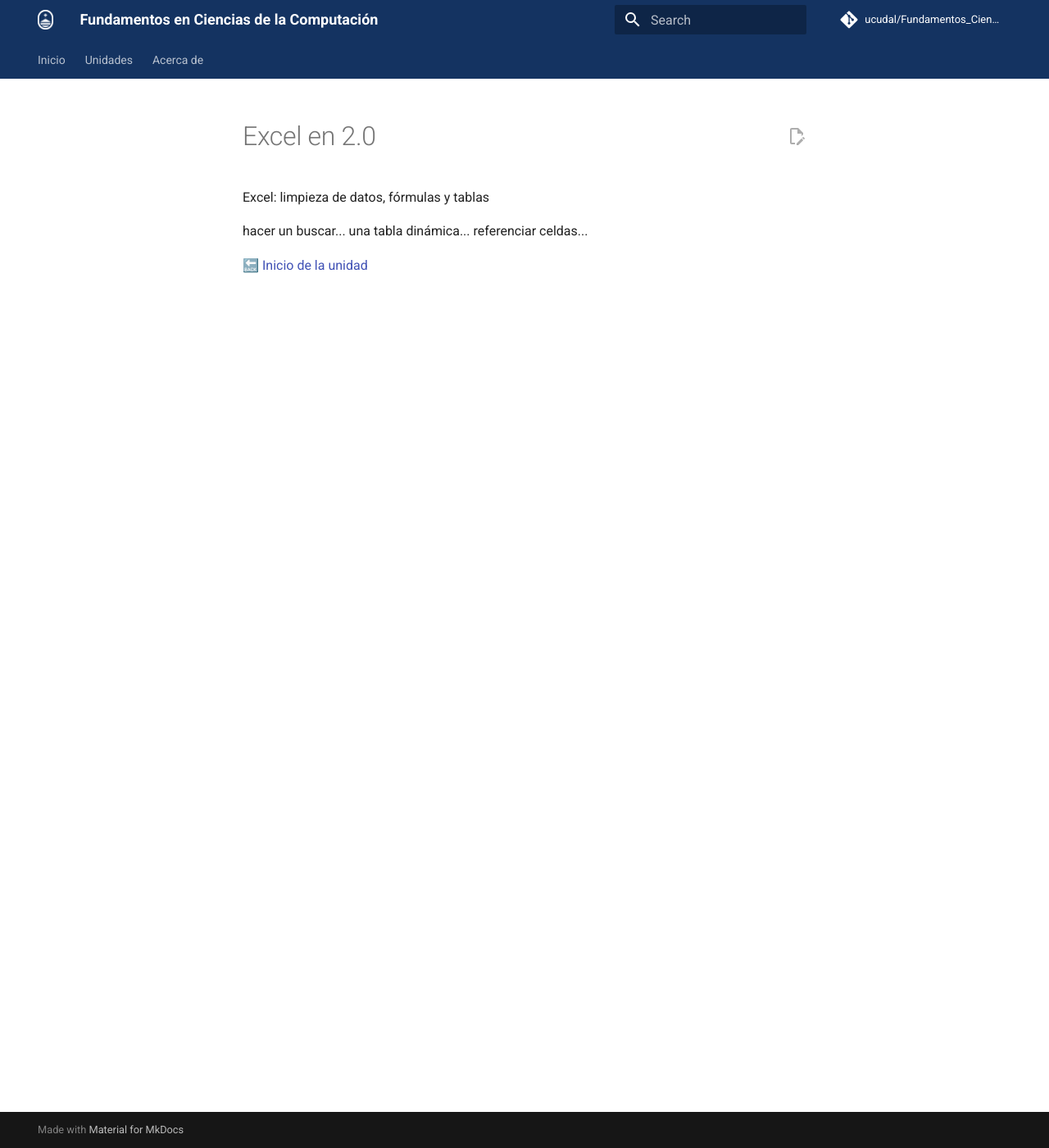
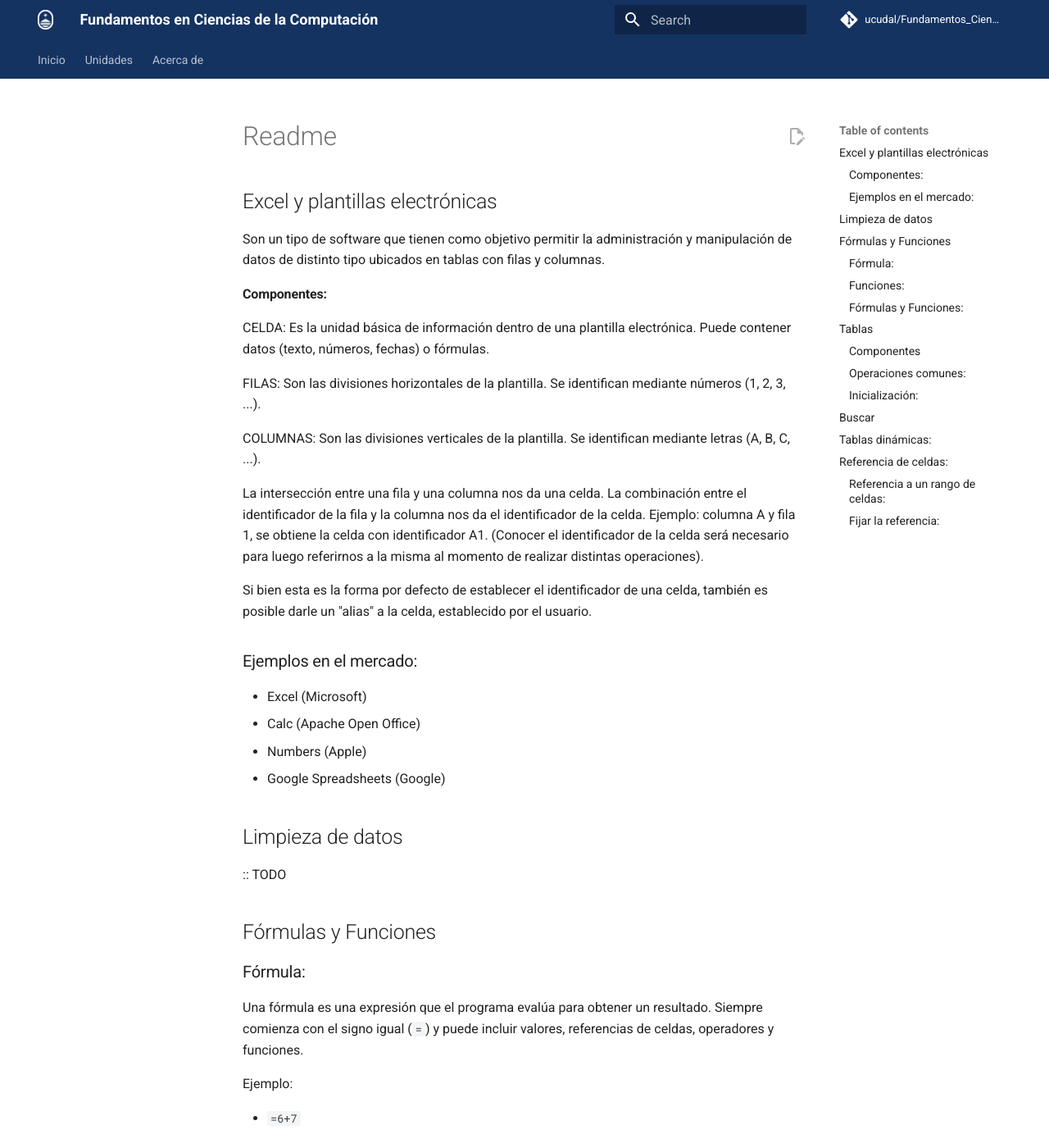
Before and after one commit to ucudal/Fundamentos_Ciencias_Computacion_Conceptos, an MkDocs documentation site: the page built from docs/unidad/3/excel/readme.md, in a window 1280 px wide and 1400 px high. Shown: the whole window at 82% size. Built offline with MkDocs 1.6.1 and Material for MkDocs 9.7.7, drawn with Linux system fonts in a browser that asks for light colours; comment, search, counter and statistics services are not loaded; some of the changed text lies outside the part shown.

Commit message:
first draft of excel unit

```diff
--- a/docs/unidad/3/excel/readme.md
+++ b/docs/unidad/3/excel/readme.md
@@ -1,12 +1,168 @@
 status: DRAFT
-responsable: Nombre del docente
-ultima_actualizacion: 2026-01-01
+responsable: @rafafil
+ultima_actualizacion: 2026-04-13
 
-# Excel en 2.0
 
-Excel: limpieza de datos, fórmulas y tablas
+## Excel y plantillas electrónicas
 
-hacer un buscar... una tabla dinámica... referenciar celdas...
+Son un tipo de software que tienen como objetivo permitir la administración y manipulación de datos de distinto tipo ubicados en tablas con filas y columnas.
+
+#### Componentes:
+
+CELDA: Es la unidad básica de información dentro de una plantilla electrónica. Puede contener datos (texto, números, fechas) o fórmulas.
+
+FILAS: Son las divisiones horizontales de la plantilla. Se identifican mediante números (1, 2, 3, ...).
+
+COLUMNAS: Son las divisiones verticales de la plantilla. Se identifican mediante letras (A, B, C, ...).
+
+La intersección entre una fila y una columna nos da una celda. La combinación entre el identificador de la fila y la columna nos da el identificador de la celda. Ejemplo: columna A y fila 1, se obtiene la celda con identificador A1. (Conocer el identificador de la celda será necesario para luego referirnos a la misma al momento de realizar distintas operaciones).
+
+Si bien esta es la forma por defecto de establecer el identificador de una celda, también es posible darle un "alias" a la celda, establecido por el usuario.
+
+
+### Ejemplos en el mercado:
+
+- Excel (Microsoft)
+- Calc (Apache Open Office)
+- Numbers (Apple)
+- Google Spreadsheets (Google)
+
+
+
+## Limpieza de datos
+
+:: TODO
+
+## Fórmulas y Funciones
+
+### Fórmula:
+
+Una fórmula es una expresión que el programa evalúa para obtener un resultado. Siempre comienza con el signo igual (`=`) y puede incluir valores, referencias de celdas, operadores y funciones.
+
+Ejemplo:
+
+- `=6+7`
+
+### Funciones:
+
+Una función es una fórmula predefinida que realiza un cálculo específico utilizando uno o más argumentos.
+
+Ejemplo:
+
+-`SUMA(6;7)`
+
+
+### Fórmulas y Funciones:
+
+Es importante destacar que para que una función retorne un resultado y este se muestre en la celda es necesario invocarla dentro de una fórmula, como se ve en el ejemplo:
+
+Ejemplo:
+
+-`=SUMA(6;7)` (En donde = indica que la expresión es una fórmula y dentro de la fórmula se invoca la función SUMA con los parámetros 6 y 7)
+
+
+## Tablas
+
+Es una forma de facilitar la administración y el análisis de un grupo de datos relacionados.
+
+### Componentes
+
+Una tabla puede incluir los siguientes elementos:
+
+- Fila de encabezado: fila superior que contiene los nombres de las columnas y permite ordenar y filtrar los datos.
+- Filas con bandas: formato visual de filas alternadas que mejora la lectura de los datos.
+- Columnas calculadas: columnas donde una fórmula se aplica automáticamente a todas sus celdas.
+- Fila de totales: fila opcional que permite calcular totales o resúmenes (suma, promedio, etc.) de forma automática.
+- Controlador de tamaño: esquina de la tabla que permite cambiar su tamaño arrastrándola.
+
+### Operaciones comunes:
+
+- Ordenar datos (de menor a mayor, alfabéticamente, etc.)
+- Filtrar información según criterios
+- Aplicar formatos (colores, bordes)
+- Referenciar datos dentro de fórmulas
+
+### Inicialización:
+
+Para crear una tabla se debe:
+
+1. Seleccionar las celdas o el rango de datos que queremos convertir a tabla.
+2. Inicio > Dar formato tabla
+3. (Opcional) configuración de la tabla
+4. Aceptar
+
+
+## Buscar
+
+Es una función que permite encontrar un valor dentro de un conjunto de datos y devolver un resultado relacionado.
+
+Se utiliza cuando se desea localizar información dentro de una fila o columna de forma automática.
+
+`=BUSCAR(valor_buscado; vector_busqueda; [vector_resultado])`
+
+Donde:
+
+- valor_buscado: dato que se desea encontrar
+- vector_busqueda: rango donde se realiza la búsqueda
+- vector_resultado (opcional): rango desde donde se devuelve el resultado
+
+Ejemplo:
+
+Supongamos la siguiente tabla:
+
+| A (Código) | B (Precio) |
+|------------|-----------|
+| 1          | 100       |
+| 2          | 200       |
+| 3          | 300       |
+
+Si queremos obtener el precio del código 2:
+
+`=BUSCAR(2; A1:A3; B1:B3)`
+
+Retorna 200
+
+## Tablas dinámicas:
+
+Una tabla dinámica es una herramienta de Excel que permite resumir, analizar y explorar grandes volúmenes de datos de forma interactiva, sin modificar los datos originales.
+
+## Referencia de celdas:
+
+Las referencias permiten utilizar el valor de una celda dentro de otra, principalmente en la construcción de fórmulas. En lugar de trabajar con valores fijos, se trabaja con direcciones de celdas, lo que permite que los resultados se actualicen automáticamente cuando cambian los datos.
+
+Para referenciar una celda basta con agregar en la celda a referir la siguiente sintaxis `=REFERENCIA_CELDA`; en caso de hacerlo dentro de una fórmula, basta con agregar solo la referencia. Ejemplo: `=REFERENCIA_CELDA_A +REFERENCIA_CELDA_B`
+
+Ejemplo: Columna A Fila 1 `=A1`
+
+También se pueden utilizar referencias dentro de fórmulas más complejas:
+`=A1 + B1`
+
+
+### Referencia a un rango de celdas:
+
+Se puede referenciar un conjunto de celdas contiguas utilizando el operador `:`.
+
+Sintaxis:
+`CELDA_INICIO:CELDA_FIN`
+
+Ejemplo:
+A1:A7
+
+Esto representa todas las celdas desde A1 hasta A7.
+
+
+### Fijar la referencia:
+
+Para lograr que una referencia quede fija se utiliza el símbolo `$` delante de la fila y/o columna.
+
+Ejemplos:
+
+- `$A1` → fija la columna
+- `A$1` → fija la fila
+- `$A$1` → referencia absoluta (no cambia al copiar la fórmula)
+
+Esto es útil cuando se copian fórmulas y se desea que ciertas referencias no cambien, como por ejemplo al trabajar con constantes o valores de referencia.
+
 
 
 
```
